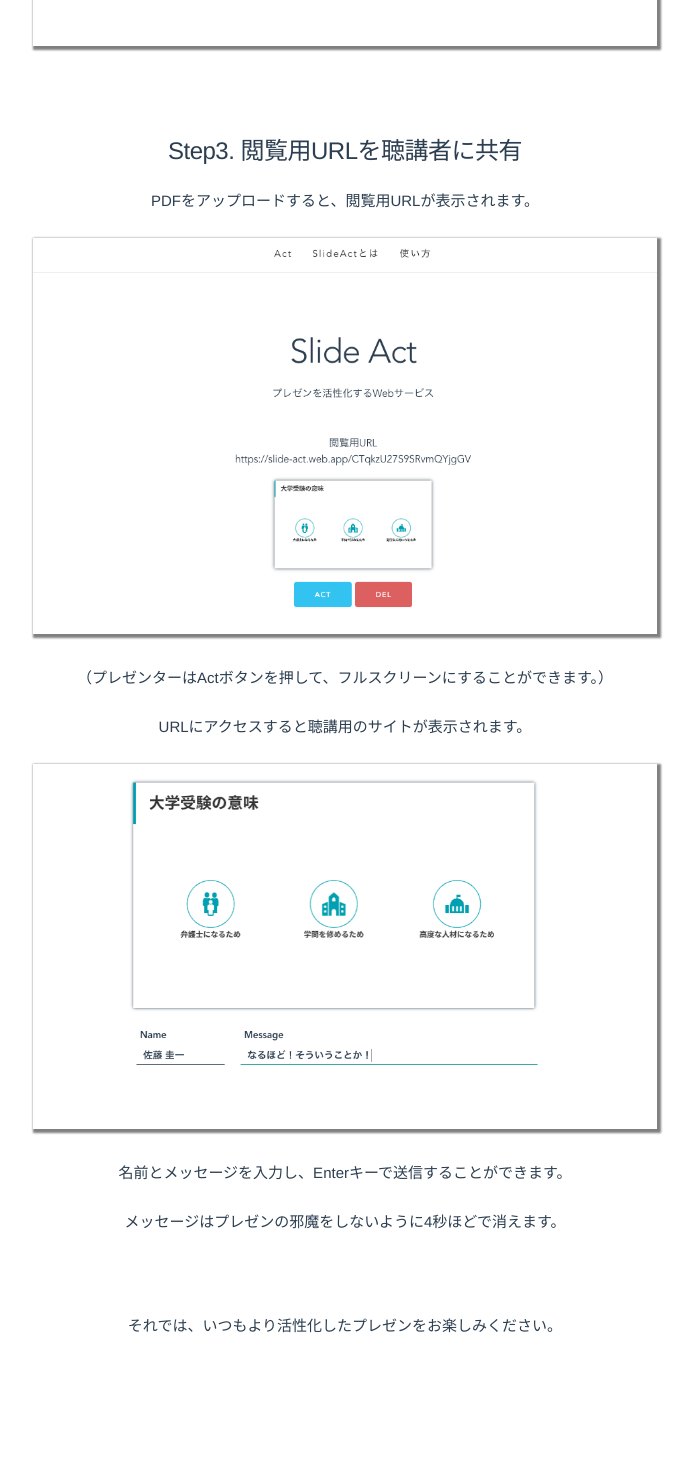
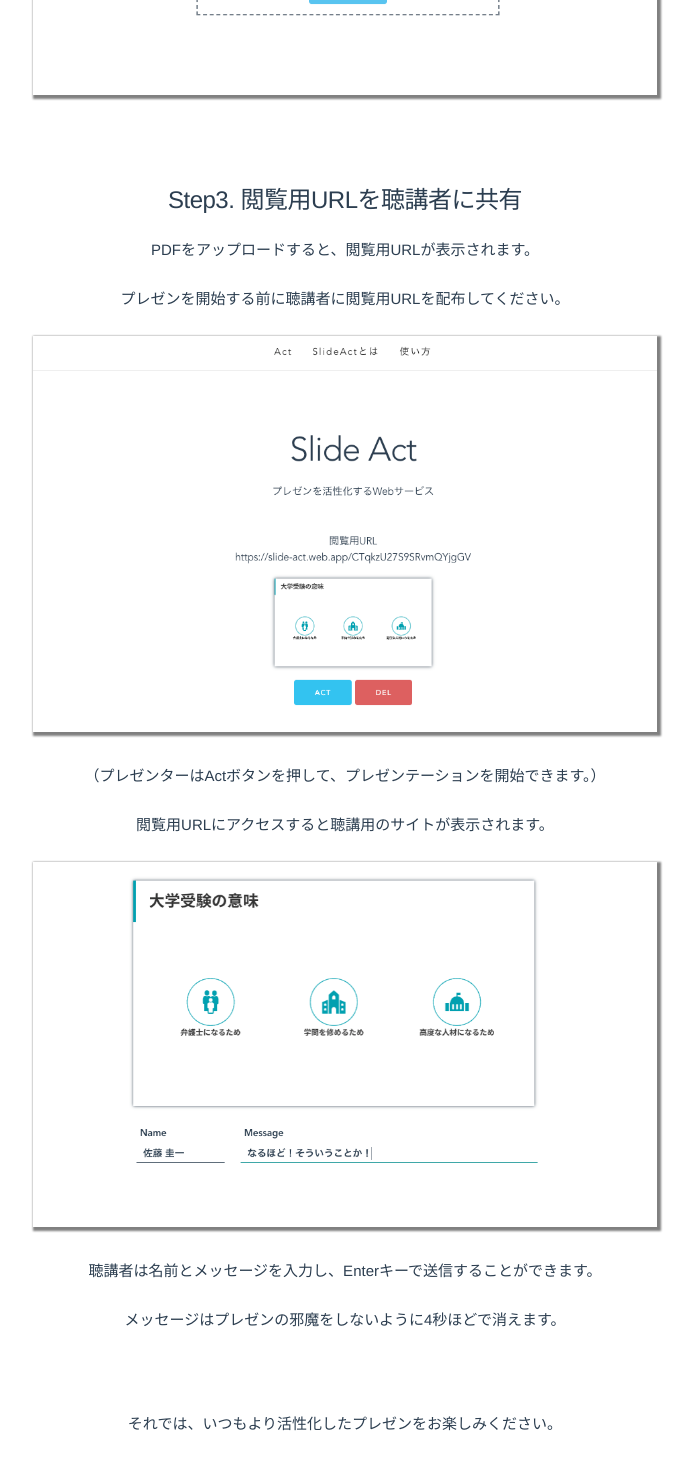
Before and after one commit to sanotyan1202/slide_act, a Vue app: page / in a window 1280 px wide. Shown: the part 2569-4039 px from the top of the page, without its empty margins (295-988 px from the left). Before the commit the page ends 3982 px from the top, so only its background shows below. Built offline with nearby package versions, Linux system fonts and the light colour scheme.

Commit message:
使い方の文章を修正

```diff
--- a/src/components/HowToUse.vue
+++ b/src/components/HowToUse.vue
@@ -11,6 +11,7 @@
                 <h5>Step1. プレゼン資料をPDFに変換</h5>
                 <p>スライドをPDFに変換してください。</p>
                 <p>PowerPoint、Googleスライド、Beautiful.aiなどに対応しています。</p>
+                <p>PDF化はPowerPointやGoogleスライドのエクスポート機能をご利用ください。</p>
               </div>
               <div id="step2" class="how-to-step">
                 <h5>Step2. Slide Actにアップロード</h5>
@@ -21,12 +22,13 @@
               <div id="step3" class="how-to-step">
                 <h5>Step3. 閲覧用URLを聴講者に共有</h5>
                 <p>PDFをアップロードすると、閲覧用URLが表示されます。</p>
+                <p>プレゼンを開始する前に聴講者に閲覧用URLを配布してください。</p>
                 <p><img src="img/browserurl.png" class="how-to-use-image"></p>
-                <p>（プレゼンターはActボタンを押して、フルスクリーンにすることができます。）
+                <p>（プレゼンターはActボタンを押して、プレゼンテーションを開始できます。）
                 </p>
-                <p>URLにアクセスすると聴講用のサイトが表示されます。</p>
+                <p>閲覧用URLにアクセスすると聴講用のサイトが表示されます。</p>
                 <p><img src="img/browserscreen.png" class="how-to-use-image"></p>
-                <p>名前とメッセージを入力し、Enterキーで送信することができます。</p>
+                <p>聴講者は名前とメッセージを入力し、Enterキーで送信することができます。</p>
                 <p>メッセージはプレゼンの邪魔をしないように4秒ほどで消えます。</p>
               </div>
               <div id="step4" class="how-to-step">
```
